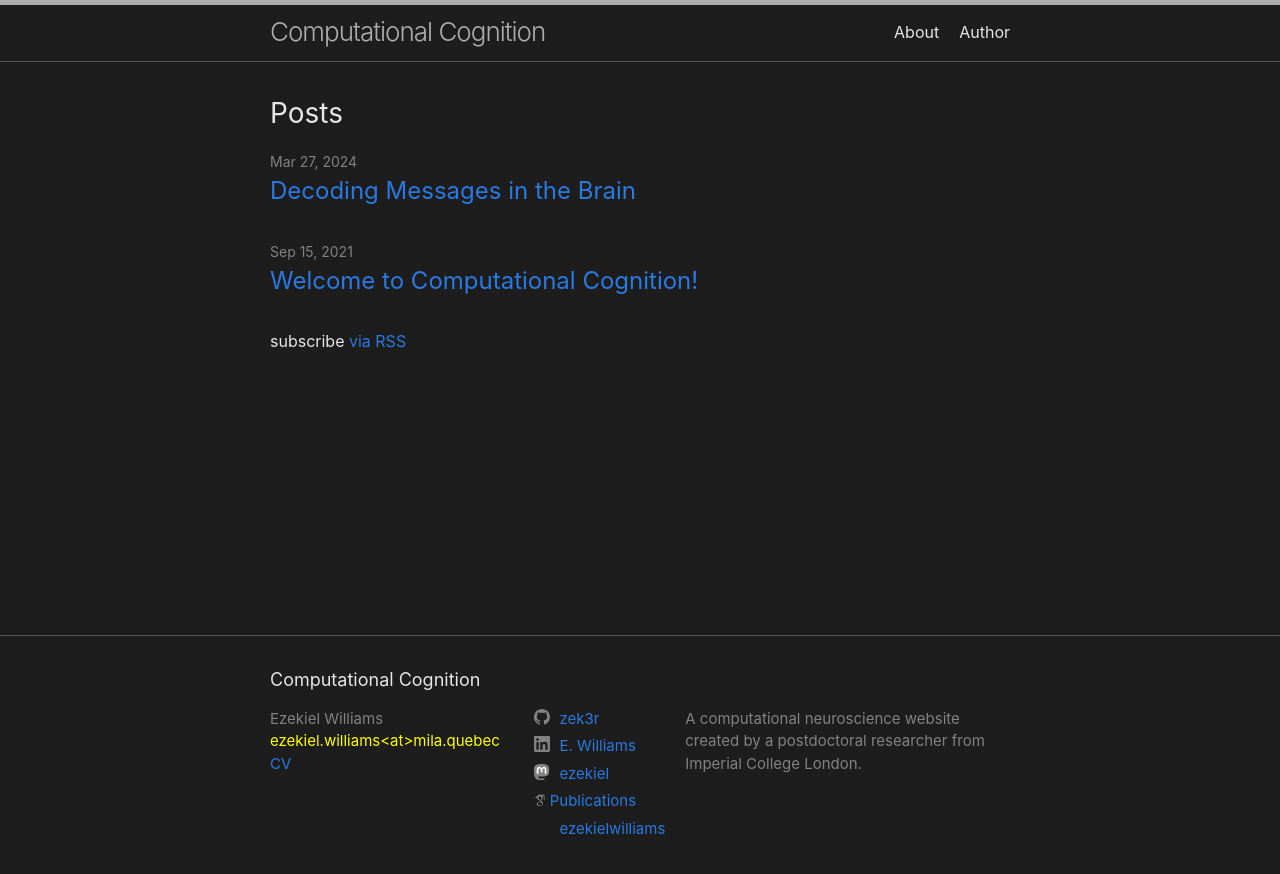
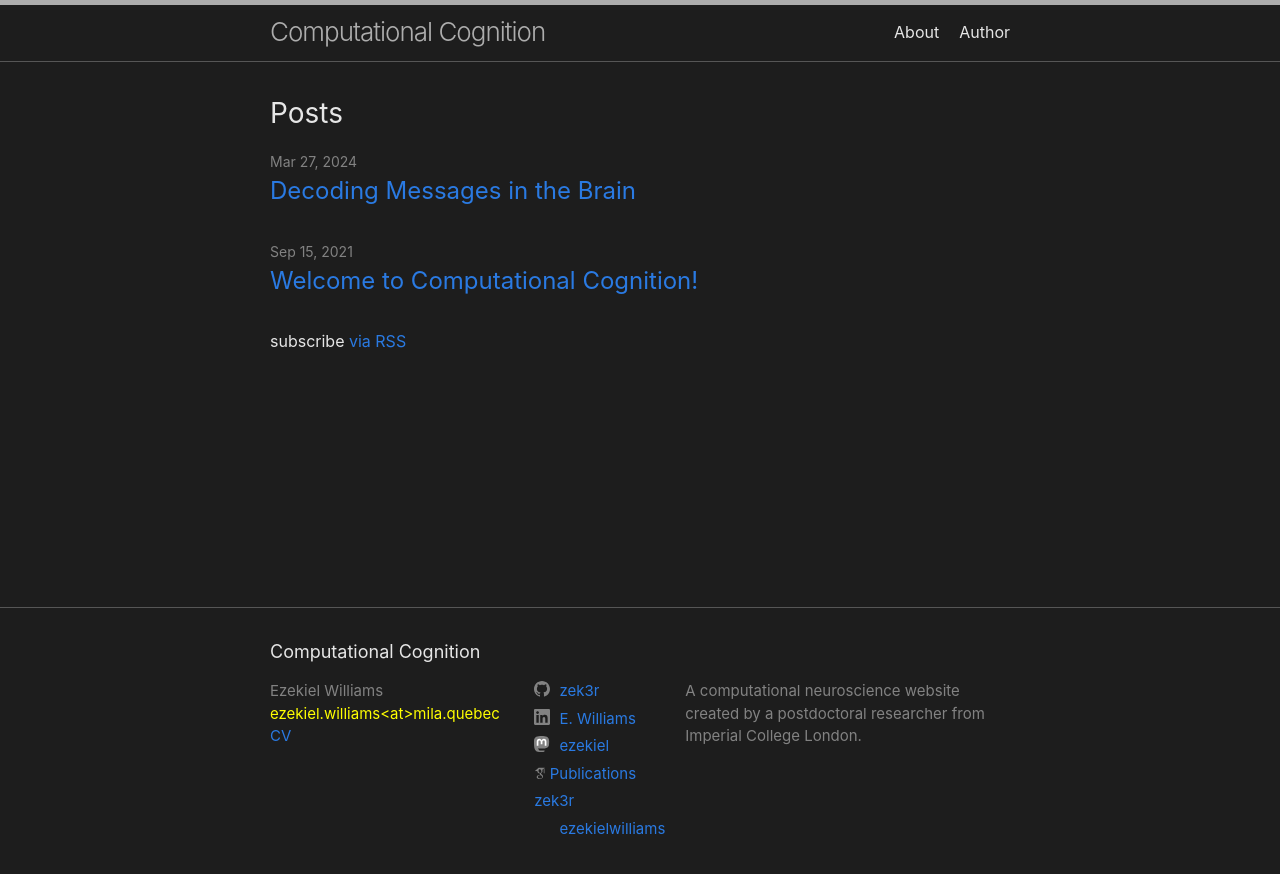
Before and after one commit to zek3r/zek3r.github.io, a Jekyll site: the page built from index.markdown, in a window 1280 px wide. Shown: the top 874 px of the page. Built offline with Jekyll 4.4.1, drawn with Linux system fonts in a browser that asks for light colours; some web fonts are replaced.

Commit message:
still working on social

```diff
--- a/_config.yml
+++ b/_config.yml
@@ -27,6 +27,7 @@ baseurl: "" # the subpath of your site, e.g. /blog
 url: "" # the base hostname & protocol for your site, e.g. http://example.com
 bsky_username: ezekielwilliams
 github_username:  zek3r
+gitlab_username: zek3r
 linkedin_username: E. Williams
 gs_title: Publications
 mastodon:
--- a/_includes/social.html
+++ b/_includes/social.html
@@ -10,6 +10,7 @@
   {%- if site.twitter_username -%}<li><a href="https://www.twitter.com/{{ site.twitter_username| cgi_escape | escape }}"><svg class="svg-icon"><use xlink:href="{{ '/assets/minima-social-icons.svg#twitter' | relative_url }}"></use></svg> <span class="username">{{ site.twitter_username| escape }}</span></a></li>{%- endif -%}
   {%- if site.youtube_username -%}<li><a href="https://youtube.com/{{ site.youtube_username| cgi_escape | escape }}"><svg class="svg-icon"><use xlink:href="{{ '/assets/minima-social-icons.svg#youtube' | relative_url }}"></use></svg> <span class="username">{{ site.youtube_username| escape }}</span></a></li>{%- endif -%}
   {%- if site.gs_title -%}<li><i class="ai ai-google-scholar ai-1x"></i> <a href="https://scholar.google.ca/citations?user=KwgL380AAAAJ&hl=en&oi=ao"><span class="username">{{ site.gs_title| escape }}</span></a></li>{%- endif -%}
+  {%- if site.gitlab_username -%}<li><i class="fa-brands fa-gitlab"></i> <a href="https://gitlab.com/zek3r"><span class="username">{{ site.gitlab_username| escape }}</span></a></li>{%- endif -%}
   {%- if site.bsky_username -%}<li><a href="https://bsky.app/profile/ezekielwilliams.bsky.social"><svg class="svg-icon"><use xlink:href="{{ '/assets/minima-social-icons.svg#bluesky' | relative_url }}"></use></svg> <span class="username">{{ site.bsky_username| escape }}</span></a></li>{%- endif -%}
   {%- if site.googleplus_username -%}<li><a href="https://plus.google.com/{{ site.googleplus_username| escape }}"><svg class="svg-icon"><use xlink:href="{{ '/assets/minima-social-icons.svg#googleplus' | relative_url }}"></use></svg> <span class="username">{{ site.googleplus_username| escape }}</span></a></li>{%- endif -%}
   {%- if site.rss -%}<li><a href="{{ 'feed.xml' | relative_url }}"><svg class="svg-icon"><use xlink:href="{{ '/assets/minima-social-icons.svg#rss' | relative_url }}"></use></svg> <span>{{ site.rss | escape }}</span></a></li>{%- endif -%}
```
